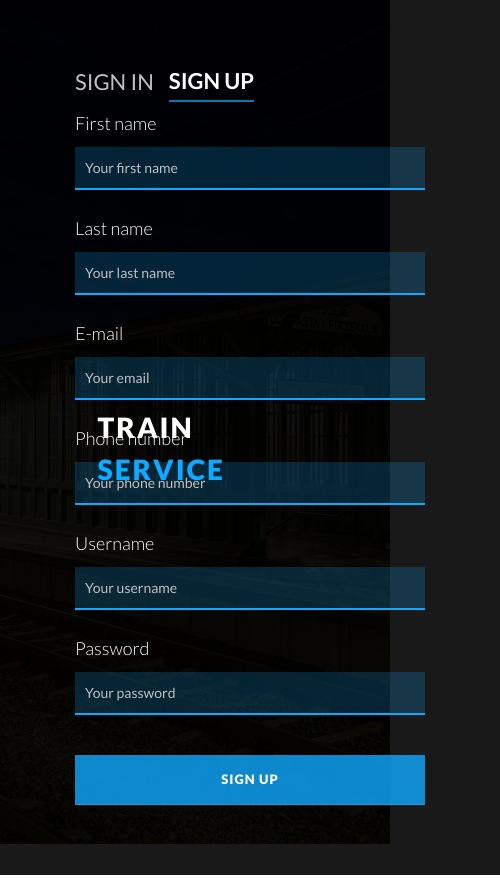
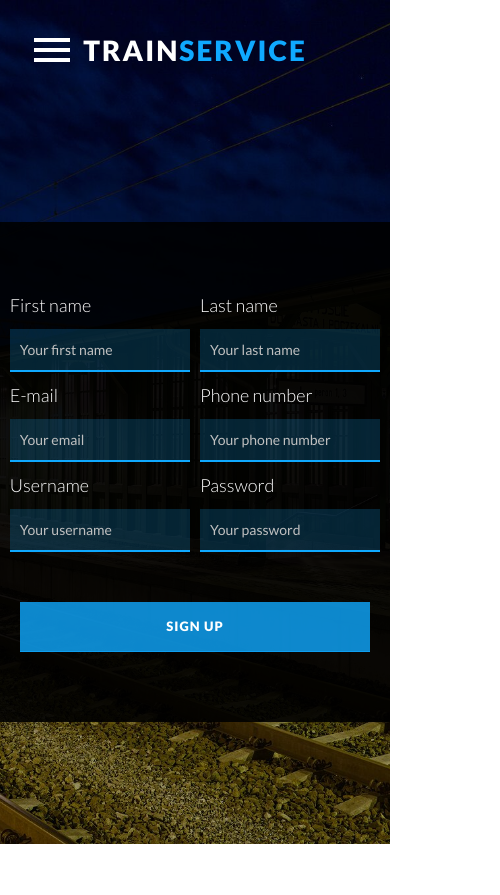
Before and after one commit to ustankie/Trains, a React (Vite) app in the folder trains_front/: page /register in a window 390 px wide. Shown: the whole page, 500 px wide, since content can reach past the window. After the commit the page ends 844 px from the top, so only its background shows below. Built offline with nearby package versions, Linux system fonts and the light colour scheme.

Commit message:
Login and register RWD fix

```diff
--- a/trains_front/src/pages/Login.jsx
+++ b/trains_front/src/pages/Login.jsx
@@ -11,11 +11,8 @@ export default function Login() {
     const [data, setData] = useState({
         login: '',
         password: '',
-
     });
     const navigate = useNavigate();
-
-
 
     function login(e) {
         e.preventDefault()
@@ -29,23 +26,15 @@ export default function Login() {
             .catch((error)=>{
                 toast.error('Wrong credentials!');
                 console.log(error.response.data);});
+    }
 
-
-    }
     return (
         <>
-
-
             <div className="login--container">
-                <div className="home--link"><Link to="/">TRAIN <span className="blue">SERVICE</span></Link></div>
+                <Navbar />
                 <div className="login--bg"></div>
                 {isTokenExpired() ?
                     <div className="login--wrapper">
-                        <div className="login--tabs">
-                            <p className="sign--btn login--active">Sign in</p>
-                            <Link to="/register"><p className="sign--btn login--not--active">Sign up</p></Link>
-                        </div>
-
                         <form className="login--form">
                             <p className="login--text">Username</p>
                             <input type="text" className="login--input" id="username" placeholder="Your username" autoComplete="off" name="username"
@@ -58,8 +47,7 @@ export default function Login() {
                     </div>
                     :
                     <>
-                        <Navbar/>
-                        <div className="login--wrapper" id="logged-in">
+                        <div className="login--wrapper">
                             <p className="login--logged-in-text">Already logged in!</p>
                             <button className="login--btn" onClick={() => { setAuthToken("null","null"); navigate("/login") }}>Log out</button>
                         </div>
--- a/trains_front/src/pages/Register.jsx
+++ b/trains_front/src/pages/Register.jsx
@@ -5,6 +5,7 @@ import { useNavigate } from 'react-router-dom';
 import { request } from '../util/Authentication';
 import toast from 'react-hot-toast';
 import { useForm } from 'react-hook-form';
+import Navbar from '../components/Navbar'
 
 
 
@@ -47,31 +48,32 @@ export default function Register() {
 
     return (
         <div className="register--container">
-            <div className="home--link"><Link to="/">TRAIN <span className="blue">SERVICE</span></Link></div>
+            <Navbar />
             <div className="login--bg"></div>
             <div className="register--wrapper">
-                <div className="login--tabs">
-                    <Link to="/login"><p className="sign--btn login--not--active">Sign in</p></Link>
-                    <p className="sign--btn login--active">Sign up</p>
-
-                </div>
-
-                <form className="login--form" onSubmit={handleSubmit(registerUser)}>
+                <form className="register--form" onSubmit={handleSubmit(registerUser)}>
+                    <div>
                     <p className="login--text">First name</p>
                     <input type="text" className="login--input" id="firstname" placeholder="Your first name" autoComplete="off" name="firstname"
                         {...register("firstname", { required: "Firstname is required" })} />
                     {errors.firstname && <span className='register--error-message'>{errors.firstname.message}</span>}
+                    </div>
 
+                    <div>
                     <p className="login--text">Last name</p>
                     <input type="text" className="login--input" id="lastname" placeholder="Your last name" autoComplete="off" name="lastname"
                         {...register("lastname", { required: "Lastname is required" })} />
                     {errors.lastname && <span className='register--error-message'>{errors.lastname.message}</span>}
+                    </div>
 
+                    <div>
                     <p className="login--text">E-mail</p>
                     <input type="email" className="login--input" id="email" placeholder="Your email" autoComplete="off" name="email"
                         {...register("email", { required: "Email is required" })} />
                     {errors.email && <span className='register--error-message'>{errors.email.message}</span>}
+                    </div>
 
+                    <div>
                     <p className="login--text">Phone number</p>
                     <input type="text" className="login--input" id="phone" placeholder="Your phone number" autoComplete="off" name="phone"
                         {...register("phone", {
@@ -82,20 +84,25 @@ export default function Register() {
                             }
                         })} />
                     {errors.phone && <span className='register--error-message'>{errors.phone.message}</span>}
+                    </div>
 
+                    <div>
                     <p className="login--text">Username</p>
                     <input type="text" className="login--input" id="username" placeholder="Your username" autoComplete="off" name="username"
                         {...register("login", { required: "Username is required" })} />
 
                     {errors.login && <span className='register--error-message'>{errors.login.message}</span>}
+                    </div>
 
+                    <div>
                     <p className="login--text">Password</p>
                     <input type="password" className="login--input" id="password" placeholder="Your password" autoComplete="off" name="password"
                         {...register("password", { required: "Password required" })} />
                     {errors.password && <span className='register--error-message'>{errors.password.message}</span>}
+                    </div>
+                    <button className="register--btn" type="submit" >Sign up</button>
+                </form>
 
-                    <button className="login--btn" id="register" type="submit" >Sign up</button>
-                </form>
             </div>
         </div>
     )
--- a/trains_front/src/styles/Login.css
+++ b/trains_front/src/styles/Login.css
@@ -1,20 +1,11 @@
-.login--container {
+.login--container, .register--container{
     width: 100vw;
     height: 100vh;
     display: flex;
-    align-items: center;
     justify-content: center;
     flex-direction: column;
+    /* background-color: red; */
 }
-
-.register--container {
-    width: 100vw;
-    display: flex;
-    align-items: center;
-    justify-content: center;
-    flex-direction: column;
-}
-
 
 .login--bg {
     position: absolute;
@@ -30,9 +21,9 @@
     z-index: -1;
 }
 
-.login--wrapper {
+.login--wrapper, .register--wrapper {
     width: 500px;
-    height: 550px;
+    height: auto;
     display: flex;
     flex-direction: column;
     justify-content: center;
@@ -42,25 +33,10 @@
 }
 
 .register--wrapper {
-    width: 500px;
-    height: fit-content;
-    padding-top: 70px;
-    padding-bottom: 70px;
-    display: flex;
-    flex-direction: column;
-    justify-content: center;
-    align-items: center;
-    background-color: rgba(0, 0, 0, 0.9);
-    margin: auto;
-    margin-bottom: 20px;
+    width: 700px;
 }
 
-.login--tabs {
-    width: 350px;
-    height: 25px;
-    display: flex;
-    align-items: center;
-}
+
 
 .sign--btn {
     font-size: 22px;
@@ -79,11 +55,18 @@
 }
 
 .login--form {
-    margin-top: 15px;
+    margin: 50px 30px;
     width: 350px;
-    min-height: 370px;
     display: flex;
     flex-direction: column;
+}
+
+.register--form {
+    margin: 50px 30px;
+    width: 80%;
+    display: grid;
+    grid-template-columns: 1fr 1fr;
+    gap: 15px;
 }
 
 
@@ -110,6 +93,7 @@
     transition: 0.3s;
     color: white;
     transition: all 0.2s ease;
+    width: 100%;
 }
 
 .login--input::placeholder {
@@ -123,7 +107,6 @@
     box-shadow: 0px 0px 49px -30px rgba(66, 68, 90, 1);
 }
 
-
 .login--active{
     color: #fff;
     border-bottom: 2px solid rgba(15, 169, 255, 0.7);
@@ -134,8 +117,7 @@
     font-weight: 400;
 }
 
-
-.login--btn {
+.login--btn, .register--btn {
     width: 350px;
     height: 50px;
     border: none;
@@ -150,10 +132,12 @@
     box-shadow: 0px 0px 49px -30px rgba(66, 68, 90, 0.8);
     transition: all 0.2s ease;
     user-select: none;
-    margin-top: auto;
+    margin-top: 40px;
 }
-.login--btn#register{
-    margin-top: 40px;
+
+.register--btn {
+    grid-column: span 2;
+    margin: 40px auto 0px auto;
 }
 
 .login--btn:hover {
@@ -167,11 +151,6 @@
     font-size: 30px;
     color: rgba(255, 255, 255, 1);
     font-weight: 450;
-    margin: 25px 0 5px 0;
-}
-.login--wrapper#logged-in{
-    height: 300px;
-    padding: 40px;
 }
 
 
@@ -183,15 +162,32 @@
 
 }
 
-@media only screen and (max-width: 640px) {
+@media only screen and (max-width: 720px) {
+    .register--wrapper {
+        width: 100vw;
+        height: 500px;
+    }
+
+    .register--form {
+        margin: 30px 15px;
+        width: 95%;
+        gap: 10px;
+    }
+
+    .login--btn {
+        width: 100%;
+    }
+
+
+}
+
+@media only screen and (max-width: 500px) {
     .login--wrapper {
         width: 100vw;
-        height: 500px;
-        display: flex;
-        flex-direction: column;
-        justify-content: center;
-        align-items: center;
-        background-color: rgba(0, 0, 0, 0.7);
-        margin: auto;
+    }
+
+    .login--form {
+        margin: 40px 15px;
+        width: 95%;
     }
 }
--- a/trains_front/src/styles/Navbar.css
+++ b/trains_front/src/styles/Navbar.css
@@ -1,14 +1,3 @@
-.navbar--logged-in-wrapper{
-    position: absolute;
-    top: 50px;
-    right: 50px;
-    display: flex;
-    flex-direction: row;
-    justify-content: center;
-    width: fit-content;
-    height: fit-content;
-}
-
 .navbar--wrapper {
     display: flex;
     align-items: center;
@@ -36,13 +25,3 @@
     filter: brightness(85%);
     transition: all 0.2s ease;
 }
-
-
-@media only screen and (max-width: 1200px) {
-    .navbar--logged-in-wrapper{
-        position: inherit;
-        width: 100%;
-        margin-top: 30px;
-
-    }
-}
```
